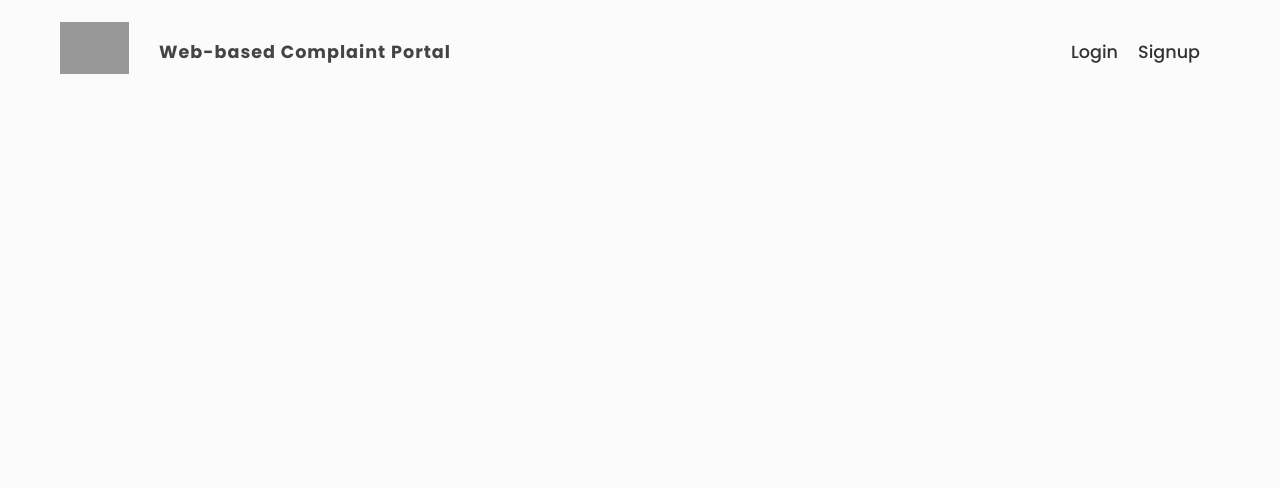
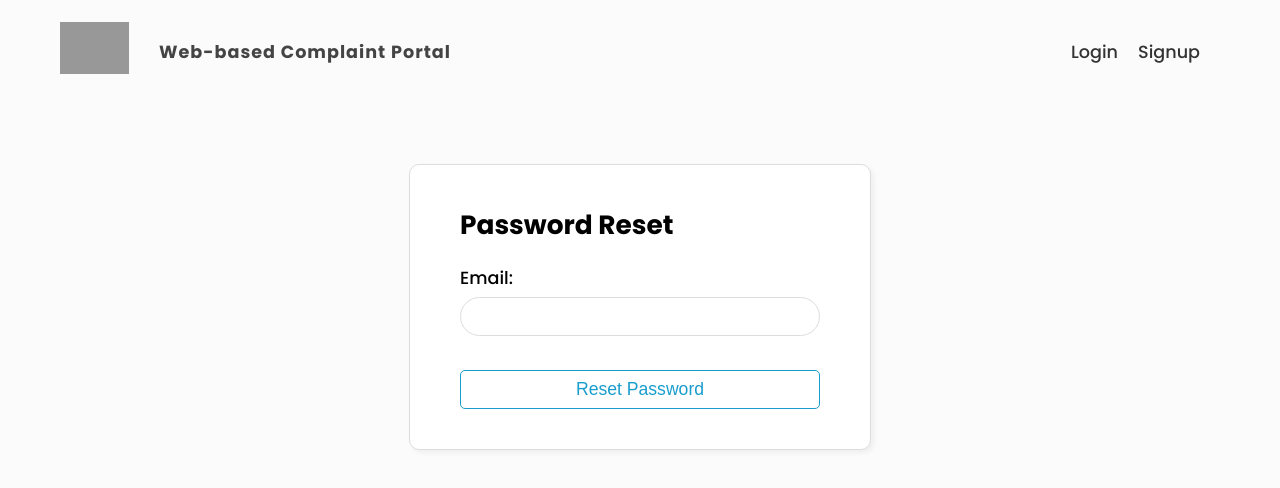
Before and after one commit to Dharmik1210/Complaint-Portal-SVNIT-FYP, a React (Create React App) app: page /password-reset in a window 1280 px wide. Shown: the top 488 px of the page. Built offline with nearby package versions, Linux system fonts and the light colour scheme; no server answers; grey boxes are pictures that could not be loaded.

Commit message:
password-reset add

```diff
--- a/src/App.js
+++ b/src/App.js
@@ -16,6 +16,7 @@ import UpdateProfile from "./pages/profile/UpdateProfile";
 import Announcement from "./pages/announcement/Announcement";
 import Resolved from "./pages/resolved/Resolved";
 import Sidebar from "./components/Sidebar";
+import PasswordReset from "./components/PasswordReset";
 
 function App() {
   const { authIsReady, user } = useAuthContext();
@@ -69,6 +70,20 @@ function App() {
                     )
                   ) : (
                     <Signup />
+                  )
+                }
+              />
+              <Route
+                path="/password-reset"
+                element={
+                  user ? (
+                    user.emailVerified ? (
+                      <Navigate to="/" />
+                    ) : (
+                      <PasswordReset />
+                    )
+                  ) : (
+                    <PasswordReset />
                   )
                 }
               />
--- /dev/null
+++ b/src/components/PasswordReset.css
@@ -0,0 +1,35 @@
+.password-reset {
+  width: 360px;
+  height: auto;
+  margin: 60px auto;
+  padding: 40px 50px 40px 50px;
+  border: 1px solid #ddd; /* Add a border */
+  border-radius: 10px; /* Round the corners */
+  box-shadow: 3px 3px 5px rgba(0, 0, 0, 0.05); /* Add a shadow effect */
+  background: #fff;
+}
+
+.password-reset h2 {
+  margin-bottom: 20px;
+}
+
+.password-reset .btn {
+  width: 100%;
+}
+
+.password-reset input:hover {
+  --primary-color: #199dcc;
+  border: 1px solid var(--primary-color);
+}
+
+.password-reset .msg {
+  background-color: #f3f3f3;
+  border: 1px solid #ccc;
+  border-radius: 5px;
+  padding: 16px;
+  margin: 25px 0px 25px 0px;
+}
+
+.password-reset .msg p {
+  margin: 10px 0;
+}
--- /dev/null
+++ b/src/components/PasswordReset.js
@@ -0,0 +1,53 @@
+import { useState, useEffect } from "react";
+import { usePasswordReset } from "../hooks/usePasswordReset";
+import "./PasswordReset.css";
+
+export default function PasswordReset() {
+  const [email, setEmail] = useState("");
+  const [emailErr, setEmailErr] = useState(null);
+  const [message, setMessage] = useState(false);
+  const { passwordReset, error } = usePasswordReset();
+
+  useEffect(() => {
+    setEmailErr(null);
+  }, [email]);
+
+  const handleSubmit = (e) => {
+    e.preventDefault();
+    passwordReset(email);
+    setMessage(true);
+  };
+
+  return (
+    <div className="password-reset">
+      <form onSubmit={handleSubmit}>
+        <h2>Password Reset</h2>
+        <label>
+          <span>Email:</span>
+          <input
+            type="email"
+            required
+            onChange={(e) => setEmail(e.target.value)}
+            value={email}
+          />
+        </label>
+        {emailErr && <p className="error">{emailErr}</p>}
+        {!message && <button className="btn">Reset Password</button>}
+        {message && (
+          <button className="btn" disabled>
+            Wait
+          </button>
+        )}
+        {error && <p className="error">{error}</p>}
+        {message && (
+          <div className="msg">
+            <p>
+              Please make sure you entered right email. Check your mailbox,
+              including the spam folder, for a password reset email.
+            </p>
+          </div>
+        )}
+      </form>
+    </div>
+  );
+}
--- /dev/null
+++ b/src/hooks/usePasswordReset.js
@@ -0,0 +1,33 @@
+import { useState, useEffect } from "react";
+import { getAuth, sendPasswordResetEmail } from "firebase/auth";
+
+export const usePasswordReset = () => {
+  const auth = getAuth();
+  const [isCancelled, setIsCancelled] = useState(false);
+  const [error, setError] = useState(null);
+
+  const passwordReset = async (email) => {
+    setError(null);
+
+    try {
+      // send passwordReset email
+      await sendPasswordResetEmail(auth, email, {
+        url: "https://complaint-portal-svnit.vercel.app/",
+      });
+
+      if (!isCancelled) {
+        setError(null);
+      }
+    } catch (err) {
+      if (!isCancelled) {
+        setError(err.message);
+      }
+    }
+  };
+
+  useEffect(() => {
+    return () => setIsCancelled(true);
+  }, []);
+
+  return { passwordReset, error };
+};
--- a/src/hooks/useVerification.js
+++ b/src/hooks/useVerification.js
@@ -9,7 +9,9 @@ export const useVerification = () => {
 
     try {
       // send verification email
-      await user.sendEmailVerification();
+      await user.sendEmailVerification({
+        url: "https://complaint-portal-svnit.vercel.app/"
+      });
 
       if (!isCancelled) {
         setError(null);
--- a/src/pages/login/Login.css
+++ b/src/pages/login/Login.css
@@ -21,6 +21,20 @@
 .login input:hover {
   --primary-color: #199dcc;
   border: 1px solid var(--primary-color);
+}
+
+.login .forget-password {
+  text-align: right;
+  padding-top: 12px;
+}
+
+.login .forget-password a {
+  text-decoration: none;
+  color: var(--primary-color);
+}
+
+.login .forget-password a:hover {
+  text-decoration: underline;
 }
 
 .login .verification-guide {
--- a/src/pages/login/Login.js
+++ b/src/pages/login/Login.js
@@ -1,14 +1,15 @@
-import { useState, useEffect } from 'react';
-import { useLogin } from '../../hooks/useLogin';
-import { useVerification } from '../../hooks/useVerification';
-import { useAuthContext } from '../../hooks/useAuthContext';
+import { useState, useEffect } from "react";
+import { Link } from "react-router-dom";
+import { useLogin } from "../../hooks/useLogin";
+import { useVerification } from "../../hooks/useVerification";
+import { useAuthContext } from "../../hooks/useAuthContext";
 
 // styles
-import './Login.css';
+import "./Login.css";
 
 export default function Login() {
-  const [email, setEmail] = useState('');
-  const [password, setPassword] = useState('');
+  const [email, setEmail] = useState("");
+  const [password, setPassword] = useState("");
   const [verificationTimer, setVerificationTimer] = useState(0);
   const { login, isPending, error } = useLogin();
   const { verification, error: verificationError } = useVerification();
@@ -103,6 +104,9 @@ export default function Login() {
           )}
         </div>
       )}
+      <div className="forget-password">
+        <Link to="/password-reset">forget password ?</Link>
+      </div>
     </div>
   );
 }
--- a/src/pages/signup/Signup.css
+++ b/src/pages/signup/Signup.css
@@ -21,6 +21,20 @@
 .signup input:hover {
   --primary-color: #199dcc;
   border: 1px solid var(--primary-color);
+}
+
+.signup .forget-password {
+  text-align: right;
+  padding-top: 12px;
+}
+
+.signup .forget-password a {
+  text-decoration: none;
+  color: var(--primary-color);
+}
+
+.signup .forget-password a:hover {
+  text-decoration: underline;
 }
 
 .signup .verification-guide {
--- a/src/pages/signup/Signup.js
+++ b/src/pages/signup/Signup.js
@@ -1,65 +1,67 @@
-import { useState, useEffect } from 'react';
-import { useSignup } from '../../hooks/useSignup';
-import { useVerification } from '../../hooks/useVerification';
-import { useAuthContext } from '../../hooks/useAuthContext';
-import './Signup.css';
-import Select from 'react-select';
+import { useState, useEffect } from "react";
+import { Link } from "react-router-dom";
+import { useSignup } from "../../hooks/useSignup";
+import { useVerification } from "../../hooks/useVerification";
+import { useAuthContext } from "../../hooks/useAuthContext";
+import Select from "react-select";
+
+import "./Signup.css";
 
 const customStyles = {
   control: (provided) => ({
     ...provided,
-    cursor: 'pointer',
+    cursor: "pointer",
 
-    '&:hover': {
-      cursor: 'pointer',
+    "&:hover": {
+      cursor: "pointer",
     },
   }),
   option: (provided, state) => ({
     ...provided,
-    cursor: 'pointer',
+    cursor: "pointer",
   }),
 };
 
 const departmentOptions = [
-  { value: 'CSE', label: 'CSE' },
-  { value: 'AI', label: 'AI' },
-  { value: 'ECE', label: 'ECE' },
-  { value: 'EE', label: 'EE' },
-  { value: 'ME', label: 'ME' },
-  { value: 'CE', label: 'CE' },
-  { value: 'CH', label: 'CH' },
-  { value: 'Chemistry', label: 'Chemistry' },
-  { value: 'Mathematics', label: 'Mathematics' },
-  { value: 'Physics', label: 'Physics' },
-  { value: 'Management Studies', label: 'Management Studies' },
-  { value: 'Humanities', label: 'Humanities' },
+  { value: "CSE", label: "CSE" },
+  { value: "AI", label: "AI" },
+  { value: "ECE", label: "ECE" },
+  { value: "EE", label: "EE" },
+  { value: "ME", label: "ME" },
+  { value: "CE", label: "CE" },
+  { value: "CH", label: "CH" },
+  { value: "Chemistry", label: "Chemistry" },
+  { value: "Mathematics", label: "Mathematics" },
+  { value: "Physics", label: "Physics" },
+  { value: "Management Studies", label: "Management Studies" },
+  { value: "Humanities", label: "Humanities" },
 
   // Add other department options here
 ];
 
 export default function Login() {
-  const [email, setEmail] = useState('');
-  const [emailErr, setEmailErr] = useState('');
-  const [password, setPassword] = useState('');
-  const [confirmPassword, setConfirmPassword] = useState('');
-  const [passwordError, setPasswordError] = useState('');
-  const [admissionNo, setAdmissionNo] = useState('');
-  const [name, setName] = useState('');
-  const [mobileNo, setMobileNo] = useState('');
-  const [mobileNoError, setMobileNoError] = useState('');
+  const [email, setEmail] = useState("");
+  const [emailErr, setEmailErr] = useState("");
+  const [password, setPassword] = useState("");
+  const [confirmPassword, setConfirmPassword] = useState("");
+  const [passwordError, setPasswordError] = useState("");
+  const [admissionNo, setAdmissionNo] = useState("");
+  const [name, setName] = useState("");
+  const [mobileNo, setMobileNo] = useState("");
+  const [mobileNoError, setMobileNoError] = useState("");
   const [department, setDepartment] = useState(null);
-  const [departmentErr, setDepartmentErr] = useState('');
-  const [currentAddress, setCurrentAddress] = useState('');
+  const [departmentErr, setDepartmentErr] = useState("");
+  const [currentAddress, setCurrentAddress] = useState("");
   const [verificationTimer, setVerificationTimer] = useState(0);
   const { signup, isPending, error } = useSignup();
   const { verification, error: verificationError } = useVerification();
   const { user } = useAuthContext();
 
   useEffect(() => {
-    setPasswordError('');
-    setMobileNoError('');
-    setDepartmentErr('');
-    setEmailErr('');
+    setPasswordError("");
+    setMobileNoError("");
+    setDepartmentErr("");
+    setEmailErr("");
   }, [password, confirmPassword, mobileNo, department, email]);
 
   useEffect(() => {
@@ -75,19 +77,19 @@ export default function Login() {
 
   const isValid = () => {
     if (password !== confirmPassword) {
-      setPasswordError('Passwords do not match');
+      setPasswordError("Passwords do not match");
       return false;
     }
     if (!department) {
-      setDepartmentErr('Select Department');
+      setDepartmentErr("Select Department");
       return false;
     }
     if (!mobileNo.match(/^\d{10}$/)) {
-      setMobileNoError('Invalid Mobile Number');
+      setMobileNoError("Invalid Mobile Number");
       return false;
     }
-    if (!email.endsWith('svnit.ac.in')) {
-      setEmailErr('Please enter svnit email');
+    if (!email.endsWith("svnit.ac.in")) {
+      setEmailErr("Please enter svnit email");
     } else {
       return true;
     }
@@ -104,7 +106,7 @@ export default function Login() {
         mobileNo,
         department: department.value,
         currentAddress,
-        adminType: 'student',
+        adminType: "student",
         complaints: [],
       };
       // console.log(userDetails, password);
@@ -245,6 +247,9 @@ export default function Login() {
           )}
         </div>
       )}
+      <div className="forget-password">
+        <Link to="/password-reset">forget password ?</Link>
+      </div>
     </div>
   );
 }
```
